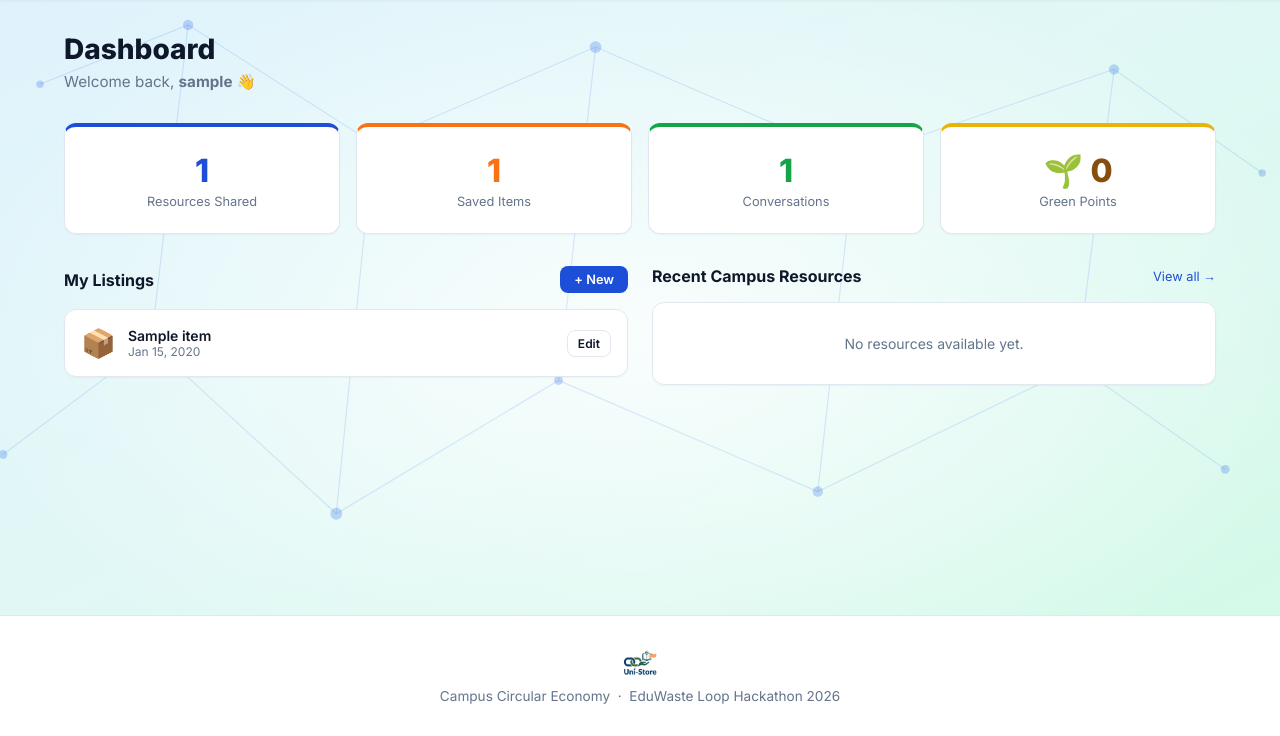
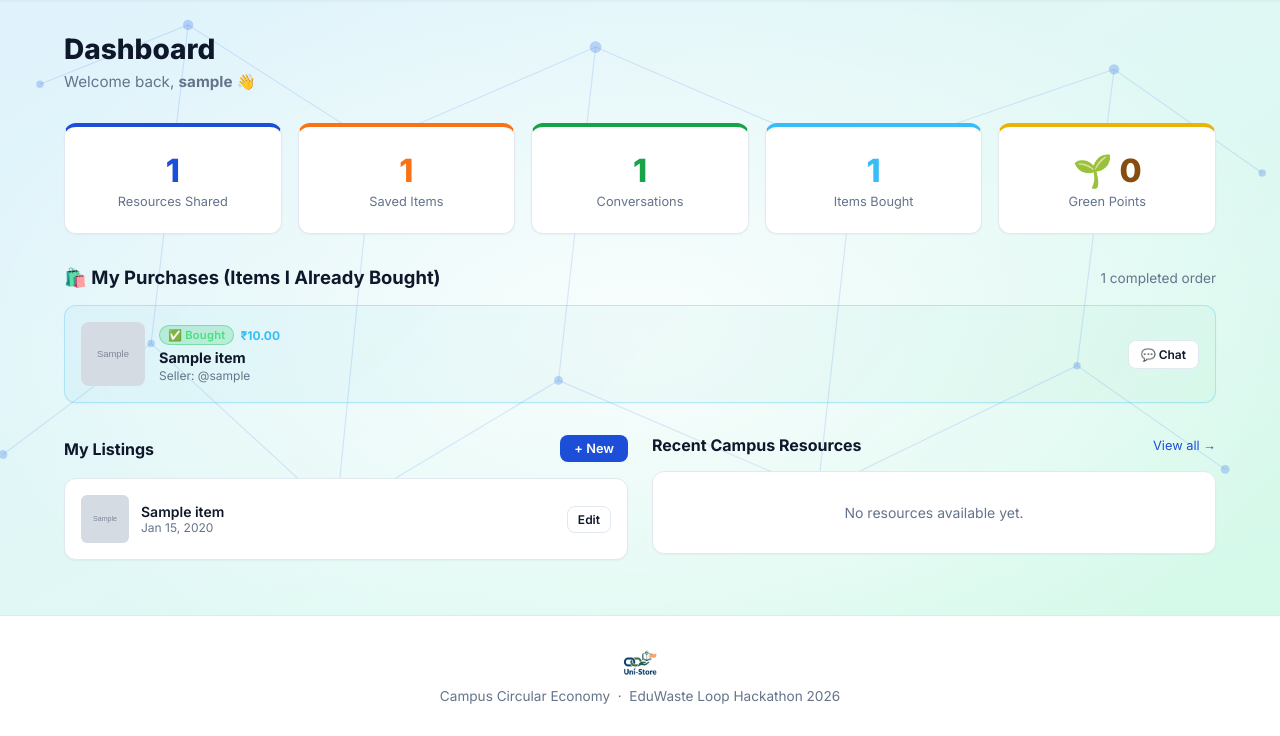
Before and after one commit to k4rtikx/Uni-Store, a Django app: page /dashboard/ in a window 1280 px wide. Shown: the part 64-800 px from the top of the page. Run offline with Django 5.2, Linux system fonts and the light colour scheme; a user stored in the database is signed in; tables that the repository leaves empty hold one stand-in row (values such as "Sample post"); grey boxes marked "Sample" are stand-in pictures.

Commit message:
Add product photos, item bought status (is_sold & buyer), and My Purchases section in dashboard

```diff
--- a/marketplace/models.py
+++ b/marketplace/models.py
@@ -64,6 +64,10 @@ class Item(models.Model):
     category = models.ForeignKey(Category, on_delete=models.SET_NULL, null=True, blank=True)
     posted_on = models.DateTimeField(auto_now_add=True)
 
+    # Purchase status (e.g. bought by a student)
+    is_sold = models.BooleanField(default=False, verbose_name="Sold / Completed")
+    buyer = models.ForeignKey(User, on_delete=models.SET_NULL, null=True, blank=True, related_name='purchases')
+
     def __str__(self):
         return self.title
 
--- a/marketplace/views.py
+++ b/marketplace/views.py
@@ -234,6 +234,7 @@ def delete_item(request, item_id):
 def dashboard(request):
     user = request.user
     my_items = Item.objects.filter(seller=user).order_by('-posted_on')
+    purchased_items = Item.objects.filter(buyer=user).order_by('-posted_on')
     wishlist_items = Wishlist.objects.filter(user=user).select_related('item')
     message_threads = Chat.objects.filter(
         Q(buyer=user) | Q(seller=user)
@@ -242,6 +243,7 @@ def dashboard(request):
 
     return render(request, 'dashboard.html', {
         'my_items': my_items,
+        'purchased_items': purchased_items,
         'wishlist_items': wishlist_items,
         'message_threads': message_threads,
         'recent_items': recent_items,
--- a/templates/dashboard.html
+++ b/templates/dashboard.html
@@ -20,9 +20,48 @@
     <div style="font-size:2rem;font-weight:800;color:var(--color-success);">{{ message_threads.count }}</div>
     <div style="font-size:0.8rem;color:var(--color-text-secondary);margin-top:4px;">Conversations</div>
   </div>
+  <div class="card" style="text-align:center;border-top:4px solid #38bdf8;">
+    <div style="font-size:2rem;font-weight:800;color:#38bdf8;">{{ purchased_items.count }}</div>
+    <div style="font-size:0.8rem;color:var(--color-text-secondary);margin-top:4px;">Items Bought</div>
+  </div>
   <div class="card" style="text-align:center;border-top:4px solid var(--color-warning);">
     <div style="font-size:2rem;font-weight:800;color:#854D0E;">🌱 0</div>
     <div style="font-size:0.8rem;color:var(--color-text-secondary);margin-top:4px;">Green Points</div>
+  </div>
+</div>
+
+<!-- My Purchases (Items I Already Bought) -->
+<div style="margin-bottom: 2rem;">
+  <div style="display:flex;justify-content:space-between;align-items:center;margin-bottom:1rem;">
+    <h2 style="font-size:1.15rem;font-weight:700;">🛍️ My Purchases (Items I Already Bought)</h2>
+    <span style="font-size:0.85rem;color:var(--color-text-secondary);">{{ purchased_items.count }} completed order{{ purchased_items.count|pluralize }}</span>
+  </div>
+  <div style="display:grid;grid-template-columns:repeat(auto-fit,minmax(280px,1fr));gap:1rem;">
+    {% for p in purchased_items %}
+    <div class="card" style="display:flex;gap:14px;align-items:center;padding:1rem;border-color:rgba(56,189,248,0.3);background:linear-gradient(135deg,rgba(56,189,248,0.06),rgba(34,197,94,0.04));">
+      {% if p.image %}
+        <img src="{{ p.image.url }}" alt="{{ p.title }}" style="width:64px;height:64px;object-fit:cover;border-radius:8px;">
+      {% else %}
+        <div style="font-size:2rem;width:64px;height:64px;display:flex;align-items:center;justify-content:center;background:rgba(255,255,255,0.05);border-radius:8px;">🛍️</div>
+      {% endif %}
+      <div style="flex:1;min-width:0;">
+        <div style="display:flex;gap:6px;align-items:center;margin-bottom:4px;">
+          <span class="badge" style="background:rgba(34,197,94,0.2);color:#4ade80;font-size:0.7rem;padding:2px 8px;border:1px solid rgba(34,197,94,0.4);">✅ Bought</span>
+          <span style="font-size:0.75rem;font-weight:700;color:#38bdf8;">₹{{ p.price }}</span>
+        </div>
+        <p style="font-weight:700;font-size:0.9rem;white-space:nowrap;overflow:hidden;text-overflow:ellipsis;margin-bottom:2px;">{{ p.title }}</p>
+        <p style="font-size:0.75rem;color:var(--muted);">Seller: @{{ p.seller.username }}</p>
+      </div>
+      <a href="{% url 'start_chat' p.id %}" class="btn btn-ghost" style="padding:6px 12px;font-size:0.75rem;">
+        💬 Chat
+      </a>
+    </div>
+    {% empty %}
+    <div class="card" style="grid-column:1/-1;text-align:center;padding:2rem;">
+      <p style="color:var(--muted);font-size:0.875rem;">You haven't bought anything yet.</p>
+      <a href="{% url 'item_list' %}" class="btn btn-accent" style="margin-top:0.75rem;">Browse Products to Buy</a>
+    </div>
+    {% endfor %}
   </div>
 </div>
 
@@ -35,7 +74,11 @@
     </div>
     {% for item in my_items %}
     <div class="card" style="margin-bottom:0.75rem;display:flex;gap:12px;align-items:center;padding:1rem;">
-      <div style="font-size:1.75rem;">📦</div>
+      {% if item.image %}
+        <img src="{{ item.image.url }}" alt="{{ item.title }}" style="width:48px;height:48px;object-fit:cover;border-radius:6px;">
+      {% else %}
+        <div style="font-size:1.75rem;">📦</div>
+      {% endif %}
       <div style="flex:1;min-width:0;">
         <p style="font-weight:600;font-size:0.875rem;white-space:nowrap;overflow:hidden;text-overflow:ellipsis;">{{ item.title }}</p>
         <p style="font-size:0.75rem;color:var(--muted);">{{ item.posted_on|date:"M d, Y" }}</p>
@@ -58,7 +101,11 @@
     </div>
     {% for item in recent_items %}
     <div class="card" style="margin-bottom:0.75rem;display:flex;gap:12px;align-items:center;padding:1rem;">
-      <div style="font-size:1.75rem;">🎒</div>
+      {% if item.image %}
+        <img src="{{ item.image.url }}" alt="{{ item.title }}" style="width:48px;height:48px;object-fit:cover;border-radius:6px;">
+      {% else %}
+        <div style="font-size:1.75rem;">🎒</div>
+      {% endif %}
       <div style="flex:1;min-width:0;">
         <p style="font-weight:600;font-size:0.875rem;white-space:nowrap;overflow:hidden;text-overflow:ellipsis;">{{ item.title }}</p>
         <p style="font-size:0.75rem;color:var(--muted);">by {{ item.seller.username }}</p>
@@ -72,5 +119,4 @@
     {% endfor %}
   </div>
 </div>
-
 {% endblock %}
```
Also changed, not shown: templates/item_list.html (+18 -1 lines), marketplace/migrations/0004_item_buyer_item_is_sold.py (added).
